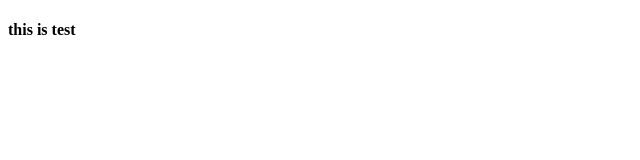
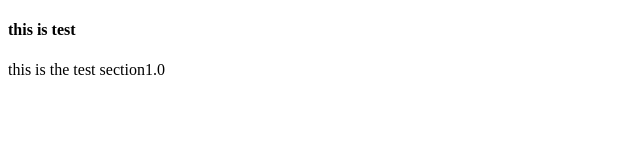
Before and after one commit to theDreamimgBoy/mytest100, a plain HTML site: page js/test.html in a window 1280 px wide. Shown: the whole page, without its empty margins (0-640 px from the left). Drawn offline with Linux system fonts and the light colour scheme.

Commit message:
test.html版本t1.0

```diff
--- a/js/test.html
+++ b/js/test.html
@@ -6,5 +6,6 @@
 </head>
 <body>
 	<h4>this is test</h4>
+	<p>this is the test section1.0</p>
 </body>
 </html>
```
